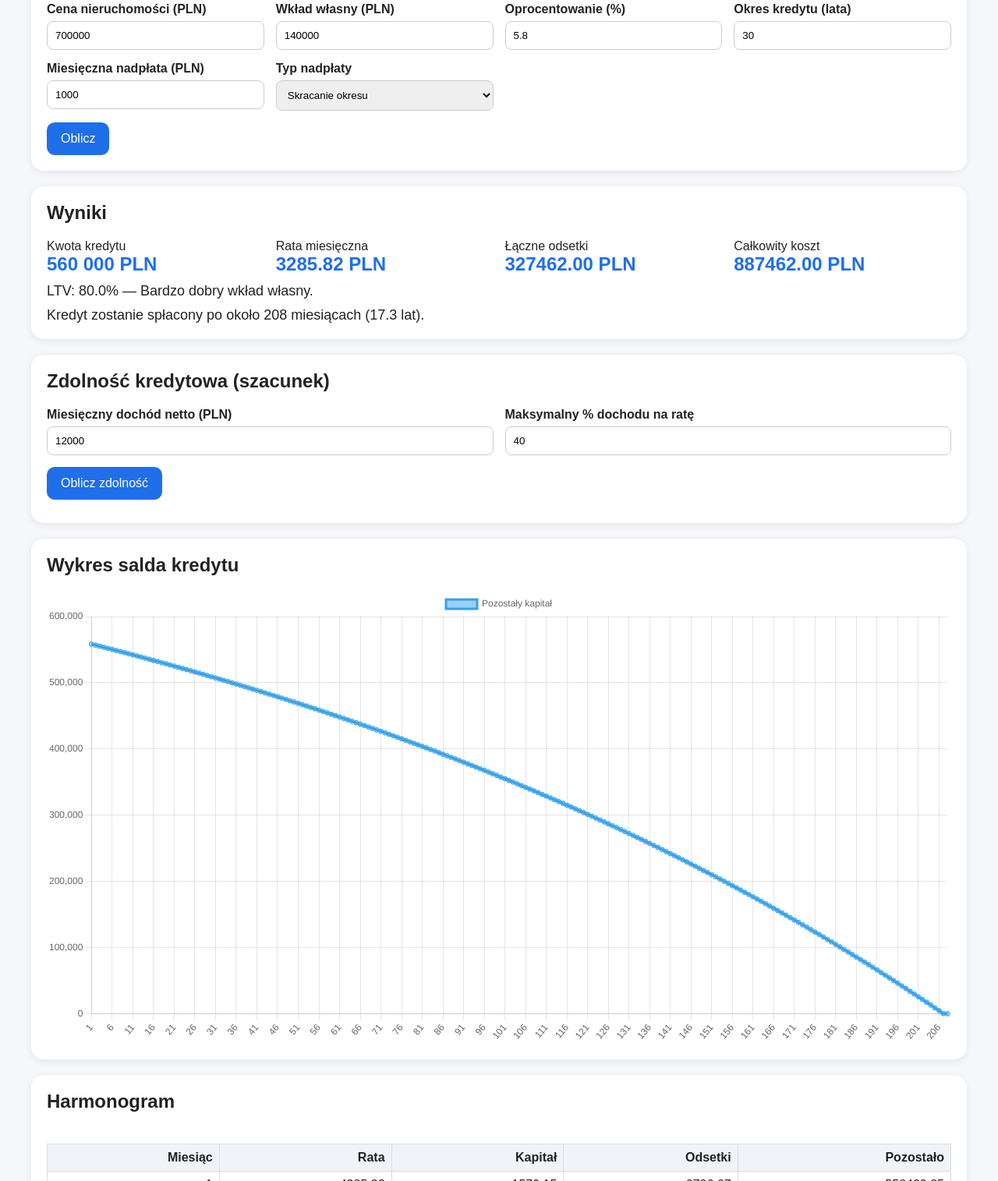
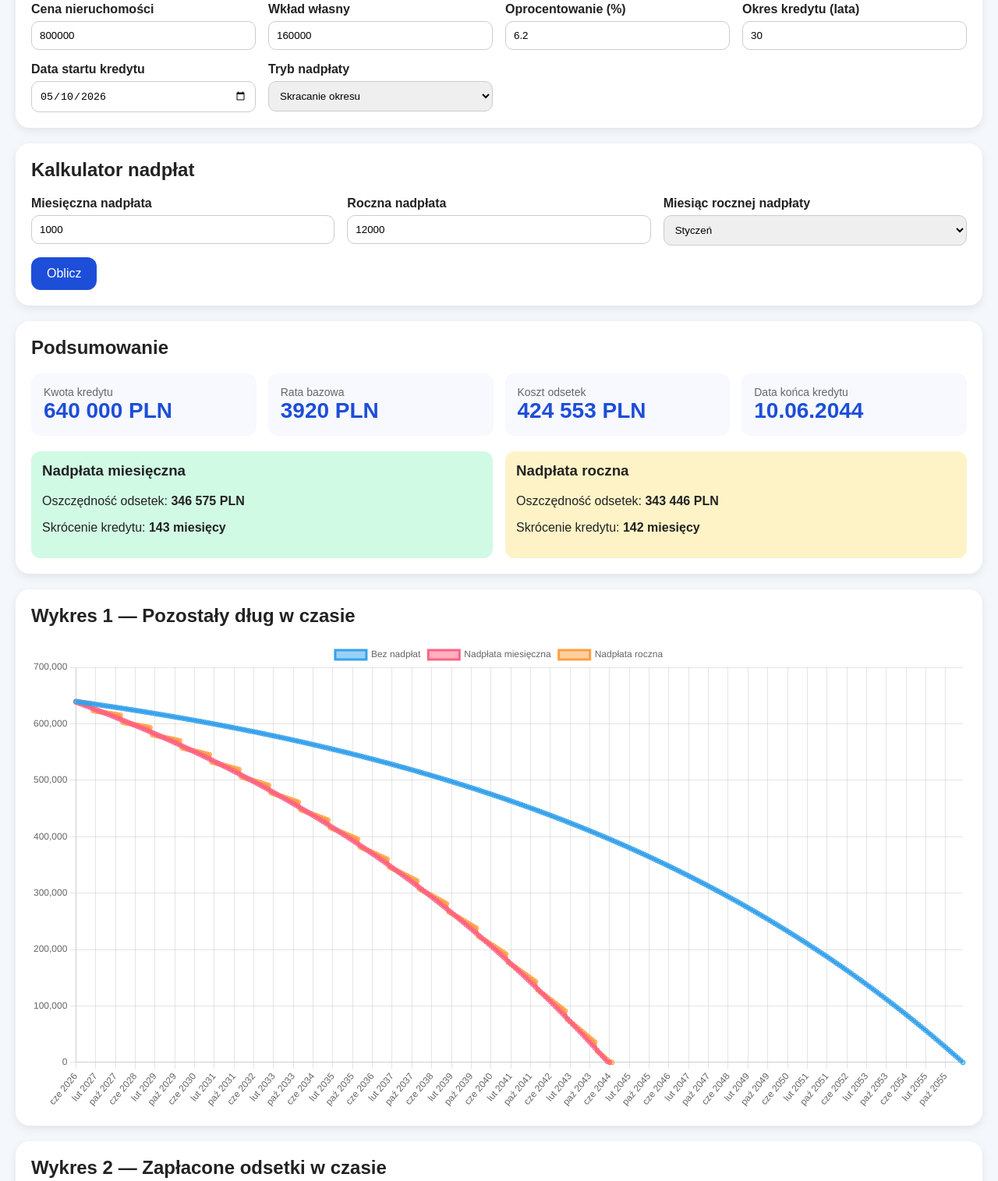
Before and after one commit to colyk/kredyt, a plain HTML site: page index.html in a window 1280 px wide. Shown: the part 143-1658 px from the top of the page at 78% size. Drawn offline with nearby package versions, Linux system fonts and the light colour scheme.

Commit message:
Update index.html

```diff
--- a/index.html
+++ b/index.html
@@ -1,42 +1,44 @@
 <!DOCTYPE html>
 <html lang="pl">
 <head>
-<meta charset="UTF-8">
-<meta name="viewport" content="width=device-width, initial-scale=1.0">
-<title>Kalkulator Kredytu Hipotecznego PL</title>
+<meta charset="UTF-8" />
+<meta name="viewport" content="width=device-width, initial-scale=1.0"/>
+
+<title>Zaawansowany Kalkulator Kredytu Hipotecznego PL 2026</title>
 
 <script src="https://cdn.jsdelivr.net/npm/chart.js"></script>
 
 <style>
+
 body{
     font-family: Arial, sans-serif;
-    background:#f5f7fb;
     margin:0;
-    padding:20px;
+    background:#f4f7fb;
     color:#222;
 }
 
 .container{
-    max-width:1200px;
+    max-width:1400px;
     margin:auto;
+    padding:20px;
 }
 
 .card{
     background:white;
+    border-radius:18px;
     padding:20px;
-    border-radius:16px;
     margin-bottom:20px;
-    box-shadow:0 2px 10px rgba(0,0,0,0.08);
+    box-shadow:0 4px 12px rgba(0,0,0,0.08);
 }
 
-h1,h2{
+h1,h2,h3{
     margin-top:0;
 }
 
 .grid{
     display:grid;
     grid-template-columns:repeat(auto-fit,minmax(250px,1fr));
-    gap:15px;
+    gap:16px;
 }
 
 label{
@@ -45,38 +47,56 @@ label{
     font-weight:bold;
 }
 
-input, select{
+input,select{
     width:100%;
     padding:10px;
-    border-radius:8px;
+    border-radius:10px;
     border:1px solid #ccc;
     box-sizing:border-box;
 }
 
 button{
-    margin-top:15px;
-    padding:12px 18px;
+    padding:12px 20px;
     border:none;
-    border-radius:10px;
-    background:#1f6feb;
+    border-radius:12px;
+    background:#1d4ed8;
     color:white;
     cursor:pointer;
     font-size:16px;
+    margin-top:15px;
 }
 
 button:hover{
-    background:#1557b0;
+    background:#163fae;
 }
 
-.result{
-    font-size:18px;
-    margin-top:10px;
+.big{
+    font-size:28px;
+    font-weight:bold;
+    color:#1d4ed8;
 }
 
-.highlight{
-    font-size:24px;
-    font-weight:bold;
-    color:#1f6feb;
+.small{
+    color:#666;
+    font-size:14px;
+}
+
+.result-box{
+    background:#f7f9ff;
+    border-radius:12px;
+    padding:16px;
+}
+
+.good{
+    background:#d1fae5;
+    padding:14px;
+    border-radius:12px;
+}
+
+.warn{
+    background:#fef3c7;
+    padding:14px;
+    border-radius:12px;
 }
 
 table{
@@ -85,55 +105,59 @@ table{
     margin-top:20px;
 }
 
-th, td{
+th,td{
     border:1px solid #ddd;
     padding:8px;
     text-align:right;
 }
 
 th{
-    background:#f0f3f8;
+    background:#f1f5f9;
 }
 
-.warning{
-    padding:12px;
-    background:#fff3cd;
-    border-radius:10px;
-    margin-top:10px;
+.left{
+    text-align:left;
 }
 
-.good{
-    background:#d1e7dd;
-    padding:12px;
-    border-radius:10px;
-    margin-top:10px;
+.scroll{
+    overflow:auto;
+    max-height:600px;
 }
+
+.summary-grid{
+    display:grid;
+    grid-template-columns:repeat(auto-fit,minmax(200px,1fr));
+    gap:15px;
+}
+
 </style>
 </head>
+
 <body>
 
 <div class="container">
 
-<h1>Kalkulator Kredytu Hipotecznego — Polska 2026</h1>
+<h1>Kalkulator Kredytu Hipotecznego Polska 2026</h1>
 
 <div class="card">
+
 <h2>Dane kredytu</h2>
 
 <div class="grid">
 
 <div>
-<label>Cena nieruchomości (PLN)</label>
-<input type="number" id="propertyPrice" value="700000">
+<label>Cena nieruchomości</label>
+<input type="number" id="propertyPrice" value="800000">
 </div>
 
 <div>
-<label>Wkład własny (PLN)</label>
-<input type="number" id="downPayment" value="140000">
+<label>Wkład własny</label>
+<input type="number" id="downPayment" value="160000">
 </div>
 
 <div>
 <label>Oprocentowanie (%)</label>
-<input type="number" id="interest" value="5.8" step="0.1">
+<input type="number" id="interestRate" value="6.2" step="0.1">
 </div>
 
 <div>
@@ -142,15 +166,53 @@ th{
 </div>
 
 <div>
-<label>Miesięczna nadpłata (PLN)</label>
-<input type="number" id="overpayment" value="1000">
+<label>Data startu kredytu</label>
+<input type="date" id="startDate">
 </div>
 
 <div>
-<label>Typ nadpłaty</label>
-<select id="overpaymentType">
+<label>Tryb nadpłaty</label>
+<select id="strategy">
 <option value="shorten">Skracanie okresu</option>
 <option value="reduce">Zmniejszanie raty</option>
+</select>
+</div>
+
+</div>
+
+</div>
+
+<div class="card">
+
+<h2>Kalkulator nadpłat</h2>
+
+<div class="grid">
+
+<div>
+<label>Miesięczna nadpłata</label>
+<input type="number" id="monthlyOverpayment" value="1000">
+</div>
+
+<div>
+<label>Roczna nadpłata</label>
+<input type="number" id="yearlyOverpayment" value="12000">
+</div>
+
+<div>
+<label>Miesiąc rocznej nadpłaty</label>
+<select id="yearlyMonth">
+<option value="1">Styczeń</option>
+<option value="2">Luty</option>
+<option value="3">Marzec</option>
+<option value="4">Kwiecień</option>
+<option value="5">Maj</option>
+<option value="6">Czerwiec</option>
+<option value="7">Lipiec</option>
+<option value="8">Sierpień</option>
+<option value="9">Wrzesień</option>
+<option value="10">Październik</option>
+<option value="11">Listopad</option>
+<option value="12">Grudzień</option>
 </select>
 </div>
 
@@ -161,100 +223,76 @@ th{
 </div>
 
 <div class="card">
-<h2>Wyniki</h2>
 
-<div class="grid">
+<h2>Podsumowanie</h2>
 
-<div>
-<div>Kwota kredytu</div>
-<div class="highlight" id="loanAmountResult"></div>
+<div class="summary-grid">
+
+<div class="result-box">
+<div class="small">Kwota kredytu</div>
+<div class="big" id="loanAmount"></div>
 </div>
 
-<div>
-<div>Rata miesięczna</div>
-<div class="highlight" id="monthlyPaymentResult"></div>
+<div class="result-box">
+<div class="small">Rata bazowa</div>
+<div class="big" id="monthlyPayment"></div>
 </div>
 
-<div>
-<div>Łączne odsetki</div>
-<div class="highlight" id="interestResult"></div>
+<div class="result-box">
+<div class="small">Koszt odsetek</div>
+<div class="big" id="interestCost"></div>
 </div>
 
-<div>
-<div>Całkowity koszt</div>
-<div class="highlight" id="totalResult"></div>
+<div class="result-box">
+<div class="small">Data końca kredytu</div>
+<div class="big" id="endDate"></div>
 </div>
 
 </div>
 
-<div id="ltvInfo"></div>
-<div id="overpaymentInfo"></div>
+<div id="comparisonBox" style="margin-top:20px;"></div>
 
 </div>
 
 <div class="card">
-<h2>Zdolność kredytowa (szacunek)</h2>
 
-<div class="grid">
-
-<div>
-<label>Miesięczny dochód netto (PLN)</label>
-<input type="number" id="income" value="12000">
-</div>
-
-<div>
-<label>Maksymalny % dochodu na ratę</label>
-<input type="number" id="ratio" value="40">
-</div>
-
-</div>
-
-<button onclick="calculateCapacity()">Oblicz zdolność</button>
-
-<div class="result" id="capacityResult"></div>
+<h2>Wykres 1 — Pozostały dług w czasie</h2>
+<canvas id="debtChart"></canvas>
 
 </div>
 
 <div class="card">
-<h2>Wykres salda kredytu</h2>
-<canvas id="loanChart"></canvas>
-</div>
 
-<div class="card">
-<h2>Harmonogram</h2>
-
-<div style="overflow:auto; max-height:500px;">
-<table id="scheduleTable">
-<thead>
-<tr>
-<th>Miesiąc</th>
-<th>Rata</th>
-<th>Kapitał</th>
-<th>Odsetki</th>
-<th>Pozostało</th>
-</tr>
-</thead>
-<tbody></tbody>
-</table>
-</div>
+<h2>Wykres 2 — Zapłacone odsetki w czasie</h2>
+<canvas id="interestChart"></canvas>
 
 </div>
 
 <div class="card">
-<h2>Ważne informacje</h2>
 
-<div class="warning">
-<b>Wkład własny:</b><br>
-- standard: 20%<br>
-- minimum w części banków: 10%<br>
-- poniżej 20% zwykle oznacza wyższy koszt kredytu
-</div>
+<h2>Harmonogram spłaty</h2>
 
-<div class="good">
-<b>Nadpłaty:</b><br>
-- skracanie okresu zwykle daje większe oszczędności<br>
-- wcześniejsze nadpłaty dają największy efekt<br>
-- po 3 latach większość banków nie pobiera prowizji
+<div class="scroll">
+
+<table>
+
+<thead>
+<tr>
+<th class="left">Data</th>
+<th>Rata</th>
+<th>Kapitał</th>
+<th>Odsetki</th>
+<th>Nadpłata</th>
+<th>Pozostało</th>
+</tr>
+</thead>
+
+<tbody id="scheduleBody">
+
+</tbody>
+
+</table>
+
 </div>
 
 </div>
@@ -263,44 +301,87 @@ th{
 
 <script>
 
-let chart;
+document.getElementById('startDate').value =
+new Date().toISOString().split('T')[0];
 
-function calculate(){
+let debtChart;
+let interestChart;
 
-    const propertyPrice = parseFloat(document.getElementById('propertyPrice').value);
-    const downPayment = parseFloat(document.getElementById('downPayment').value);
-    const annualInterest = parseFloat(document.getElementById('interest').value);
-    const years = parseFloat(document.getElementById('years').value);
-    const monthlyOverpayment = parseFloat(document.getElementById('overpayment').value);
-    const overpaymentType = document.getElementById('overpaymentType').value;
+function monthlyInstallment(amount, monthlyRate, months){
+
+    return amount *
+    (
+        monthlyRate * Math.pow(1 + monthlyRate, months)
+    )
+    /
+    (
+        Math.pow(1 + monthlyRate, months) - 1
+    );
+}
+
+function formatMoney(x){
+    return x.toLocaleString('pl-PL', {
+        maximumFractionDigits:0
+    }) + " PLN";
+}
+
+function calculateScenario(type){
+
+    const propertyPrice =
+        parseFloat(document.getElementById('propertyPrice').value);
+
+    const downPayment =
+        parseFloat(document.getElementById('downPayment').value);
+
+    const interest =
+        parseFloat(document.getElementById('interestRate').value);
+
+    const years =
+        parseFloat(document.getElementById('years').value);
+
+    const strategy =
+        document.getElementById('strategy').value;
+
+    const monthlyExtra =
+        type === 'monthly'
+        ? parseFloat(document.getElementById('monthlyOverpayment').value)
+        : 0;
+
+    const yearlyExtra =
+        type === 'yearly'
+        ? parseFloat(document.getElementById('yearlyOverpayment').value)
+        : 0;
+
+    const yearlyMonth =
+        parseInt(document.getElementById('yearlyMonth').value);
 
     const loanAmount = propertyPrice - downPayment;
 
-    const monthlyRate = annualInterest / 100 / 12;
+    const monthlyRate = interest / 100 / 12;
+
     const totalMonths = years * 12;
 
-    const payment =
-        loanAmount *
-        (
-            monthlyRate *
-            Math.pow(1 + monthlyRate, totalMonths)
-        ) /
-        (
-            Math.pow(1 + monthlyRate, totalMonths) - 1
+    let payment =
+        monthlyInstallment(
+            loanAmount,
+            monthlyRate,
+            totalMonths
         );
 
     let balance = loanAmount;
 
+    let month = 0;
+
     let totalInterest = 0;
 
-    const tbody = document.querySelector('#scheduleTable tbody');
-    tbody.innerHTML = "";
-
     const balances = [];
+    const interests = [];
     const labels = [];
 
-    let currentPayment = payment;
-    let month = 0;
+    const rows = [];
+
+    const startDate =
+        new Date(document.getElementById('startDate').value);
 
     while(balance > 1 && month < 1000){
 
@@ -308,9 +389,24 @@ function calculate(){
 
         const interestPart = balance * monthlyRate;
 
-        let capitalPart = currentPayment - interestPart;
+        let capitalPart = payment - interestPart;
 
-        let extra = monthlyOverpayment;
+        let extra = monthlyExtra;
+
+        const currentDate =
+            new Date(startDate);
+
+        currentDate.setMonth(startDate.getMonth() + month);
+
+        if(type === 'yearly'){
+
+            const currentMonth =
+                currentDate.getMonth() + 1;
+
+            if(currentMonth === yearlyMonth){
+                extra += yearlyExtra;
+            }
+        }
 
         if(balance < capitalPart + extra){
             extra = balance - capitalPart;
@@ -320,115 +416,243 @@ function calculate(){
 
         totalInterest += interestPart;
 
-        balances.push(balance > 0 ? balance : 0);
-        labels.push(month);
+        balances.push(Math.max(balance,0));
+        interests.push(totalInterest);
+        labels.push(
+            currentDate.toLocaleDateString('pl-PL', {
+                month:'short',
+                year:'numeric'
+            })
+        );
 
-        if(overpaymentType === 'reduce'){
-            const remainingMonths = totalMonths - month;
+        rows.push({
+            date: currentDate.toLocaleDateString('pl-PL'),
+            payment: payment,
+            capital: capitalPart,
+            interest: interestPart,
+            extra: extra,
+            balance: balance
+        });
+
+        if(strategy === 'reduce'){
+
+            const remainingMonths =
+                totalMonths - month;
 
             if(remainingMonths > 1){
-                currentPayment =
-                    balance *
-                    (
-                        monthlyRate *
-                        Math.pow(1 + monthlyRate, remainingMonths)
-                    ) /
-                    (
-                        Math.pow(1 + monthlyRate, remainingMonths) - 1
+
+                payment =
+                    monthlyInstallment(
+                        balance,
+                        monthlyRate,
+                        remainingMonths
                     );
             }
         }
-
-        const row = `
-        <tr>
-            <td>${month}</td>
-            <td>${(currentPayment + extra).toFixed(2)}</td>
-            <td>${(capitalPart + extra).toFixed(2)}</td>
-            <td>${interestPart.toFixed(2)}</td>
-            <td>${balance.toFixed(2)}</td>
-        </tr>
-        `;
-
-        tbody.innerHTML += row;
     }
 
-    document.getElementById('loanAmountResult').innerText =
-        loanAmount.toLocaleString('pl-PL') + " PLN";
+    return {
+        loanAmount,
+        payment,
+        totalInterest,
+        months:month,
+        balances,
+        interests,
+        labels,
+        rows
+    };
+}
 
-    document.getElementById('monthlyPaymentResult').innerText =
-        payment.toFixed(2) + " PLN";
+function calculate(){
 
-    document.getElementById('interestResult').innerText =
-        totalInterest.toFixed(2) + " PLN";
+    const base =
+        calculateScenario('none');
 
-    document.getElementById('totalResult').innerText =
-        (loanAmount + totalInterest).toFixed(2) + " PLN";
+    const monthly =
+        calculateScenario('monthly');
 
-    const ltv = (loanAmount / propertyPrice) * 100;
+    const yearly =
+        calculateScenario('yearly');
 
-    let ltvText = "";
+    document.getElementById('loanAmount').innerText =
+        formatMoney(base.loanAmount);
 
-    if(ltv <= 80){
-        ltvText = "Bardzo dobry wkład własny.";
-    } else if(ltv <= 90){
-        ltvText = "Możliwy kredyt, ale może być droższy.";
-    } else {
-        ltvText = "Wiele banków może odrzucić wniosek.";
+    document.getElementById('monthlyPayment').innerText =
+        formatMoney(base.payment);
+
+    document.getElementById('interestCost').innerText =
+        formatMoney(monthly.totalInterest);
+
+    const end =
+        new Date(document.getElementById('startDate').value);
+
+    end.setMonth(end.getMonth() + monthly.months);
+
+    document.getElementById('endDate').innerText =
+        end.toLocaleDateString('pl-PL');
+
+    const savingsMonthly =
+        base.totalInterest - monthly.totalInterest;
+
+    const savingsYearly =
+        base.totalInterest - yearly.totalInterest;
+
+    document.getElementById('comparisonBox').innerHTML = `
+
+    <div class="grid">
+
+        <div class="good">
+        <h3>Nadpłata miesięczna</h3>
+        <p>Oszczędność odsetek:
+        <b>${formatMoney(savingsMonthly)}</b></p>
+
+        <p>Skrócenie kredytu:
+        <b>${(base.months - monthly.months)} miesięcy</b></p>
+        </div>
+
+        <div class="warn">
+        <h3>Nadpłata roczna</h3>
+        <p>Oszczędność odsetek:
+        <b>${formatMoney(savingsYearly)}</b></p>
+
+        <p>Skrócenie kredytu:
+        <b>${(base.months - yearly.months)} miesięcy</b></p>
+        </div>
+
+    </div>
+
+    `;
+
+    renderDebtChart(base, monthly, yearly);
+
+    renderInterestChart(base, monthly, yearly);
+
+    renderTable(monthly.rows);
+}
+
+function renderDebtChart(base, monthly, yearly){
+
+    const ctx =
+        document.getElementById('debtChart');
+
+    if(debtChart){
+        debtChart.destroy();
     }
 
-    document.getElementById('ltvInfo').innerHTML =
-        `<div class="result">LTV: ${ltv.toFixed(1)}% — ${ltvText}</div>`;
+    debtChart = new Chart(ctx, {
 
-    document.getElementById('overpaymentInfo').innerHTML =
-        `<div class="result">
-        Kredyt zostanie spłacony po około ${month} miesiącach
-        (${(month/12).toFixed(1)} lat).
-        </div>`;
+        type:'line',
 
-    renderChart(labels, balances);
-}
+        data:{
+            labels: base.labels,
 
-function renderChart(labels, balances){
+            datasets:[
 
-    const ctx = document.getElementById('loanChart');
+                {
+                    label:'Bez nadpłat',
+                    data:base.balances
+                },
 
-    if(chart){
-        chart.destroy();
-    }
+                {
+                    label:'Nadpłata miesięczna',
+                    data:monthly.balances
+                },
 
-    chart = new Chart(ctx, {
-        type:'line',
-        data:{
-            labels:labels,
-            datasets:[{
-                label:'Pozostały kapitał',
-                data:balances
-            }]
+                {
+                    label:'Nadpłata roczna',
+                    data:yearly.balances
+                }
+
+            ]
+        },
+
+        options:{
+            responsive:true,
+            interaction:{
+                mode:'index',
+                intersect:false
+            }
         }
+
     });
 }
 
-function calculateCapacity(){
+function renderInterestChart(base, monthly, yearly){
 
-    const income = parseFloat(document.getElementById('income').value);
-    const ratio = parseFloat(document.getElementById('ratio').value);
+    const ctx =
+        document.getElementById('interestChart');
 
-    const maxInstallment = income * (ratio/100);
+    if(interestChart){
+        interestChart.destroy();
+    }
 
-    const approxCredit = maxInstallment * 180;
+    interestChart = new Chart(ctx, {
 
-    document.getElementById('capacityResult').innerHTML =
-        `
-        <div class="highlight">
-        Szacowana maksymalna rata:
-        ${maxInstallment.toFixed(0)} PLN
-        </div>
+        type:'line',
 
-        <div class="result">
-        Szacowana zdolność kredytowa:
-        około ${approxCredit.toLocaleString('pl-PL')} PLN
-        </div>
+        data:{
+            labels: base.labels,
+
+            datasets:[
+
+                {
+                    label:'Bez nadpłat',
+                    data:base.interests
+                },
+
+                {
+                    label:'Nadpłata miesięczna',
+                    data:monthly.interests
+                },
+
+                {
+                    label:'Nadpłata roczna',
+                    data:yearly.interests
+                }
+
+            ]
+        },
+
+        options:{
+            responsive:true,
+            interaction:{
+                mode:'index',
+                intersect:false
+            }
+        }
+
+    });
+}
+
+function renderTable(rows){
+
+    const body =
+        document.getElementById('scheduleBody');
+
+    body.innerHTML = "";
+
+    rows.forEach(r => {
+
+        body.innerHTML += `
+
+        <tr>
+
+        <td class="left">${r.date}</td>
+
+        <td>${r.payment.toFixed(0)}</td>
+
+        <td>${r.capital.toFixed(0)}</td>
+
+        <td>${r.interest.toFixed(0)}</td>
+
+        <td>${r.extra.toFixed(0)}</td>
+
+        <td>${r.balance.toFixed(0)}</td>
+
+        </tr>
+
         `;
+    });
 }
 
 calculate();
```
